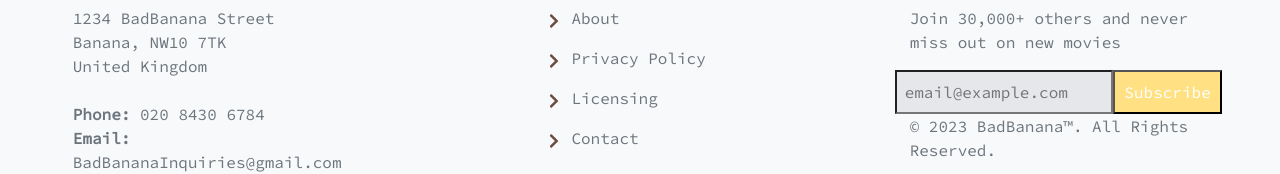
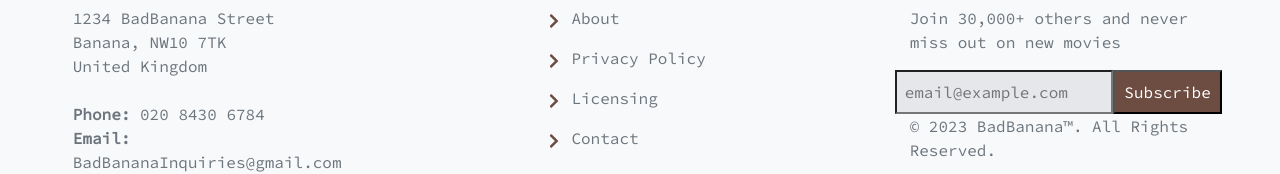
Before and after one commit to enigmawoman/Bad-Bananas, a React (Create React App) app in the folder client/: page / in a window 1280 px wide. Shown: the part 922-1096 px from the top of the page. Built offline with nearby package versions, Linux system fonts and the light colour scheme; no server answers.

Commit message:
updated footer

```diff
--- a/client/src/footer.css
+++ b/client/src/footer.css
@@ -1,3 +1,4 @@
+
 .footer-title {
   color: #FFE082;
 }
@@ -8,7 +9,7 @@
 
 .button {
 padding: 0.5rem;
-  background-color:#FFE082;
+background-color: #6D4C41;
 width: 33.333333%;
 color: white;
 }
@@ -19,3 +20,7 @@
 color: #6B7280;
 width: 66.666667%;
 }
+
+.button:hover {
+background-color: #9C7C70
+}
```
Lines whose indentation alone changed are shown as unchanged.
